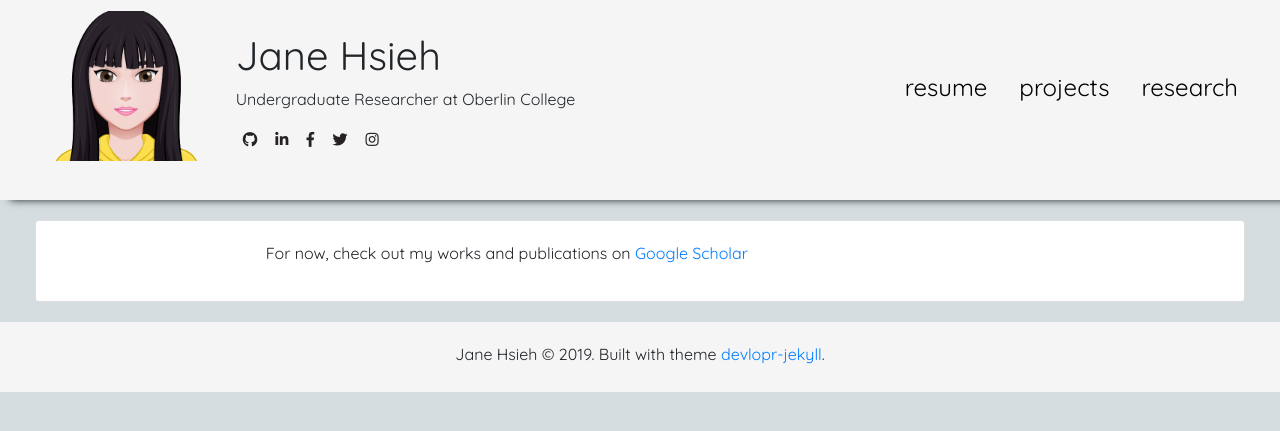
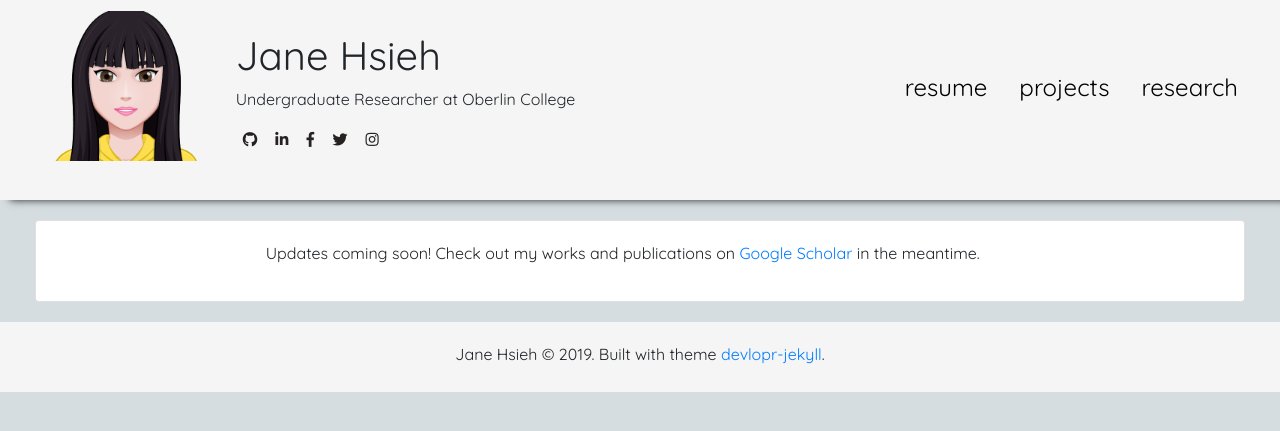
Before and after one commit to janeon/janeon.github.io, a Jekyll site: the page built from research.md, in a window 1280 px wide. Shown: the top 431 px of the page. Built offline with Jekyll 4.4.1, drawn with Linux system fonts in a browser that asks for light colours; nearby versions of some CDN libraries.

Commit message:
reupdating

```diff
--- a/research.md
+++ b/research.md
@@ -3,4 +3,4 @@ layout: page
 title: research
 ---
 
-For now, check out my works and publications on [Google Scholar](https://scholar.google.com/citations?user=-Dab8wMAAAAJ&hl=en&oi=ao)
+Updates coming soon! Check out my works and publications on [Google Scholar](https://scholar.google.com/citations?user=-Dab8wMAAAAJ&hl=en&oi=ao) in the meantime.
```
